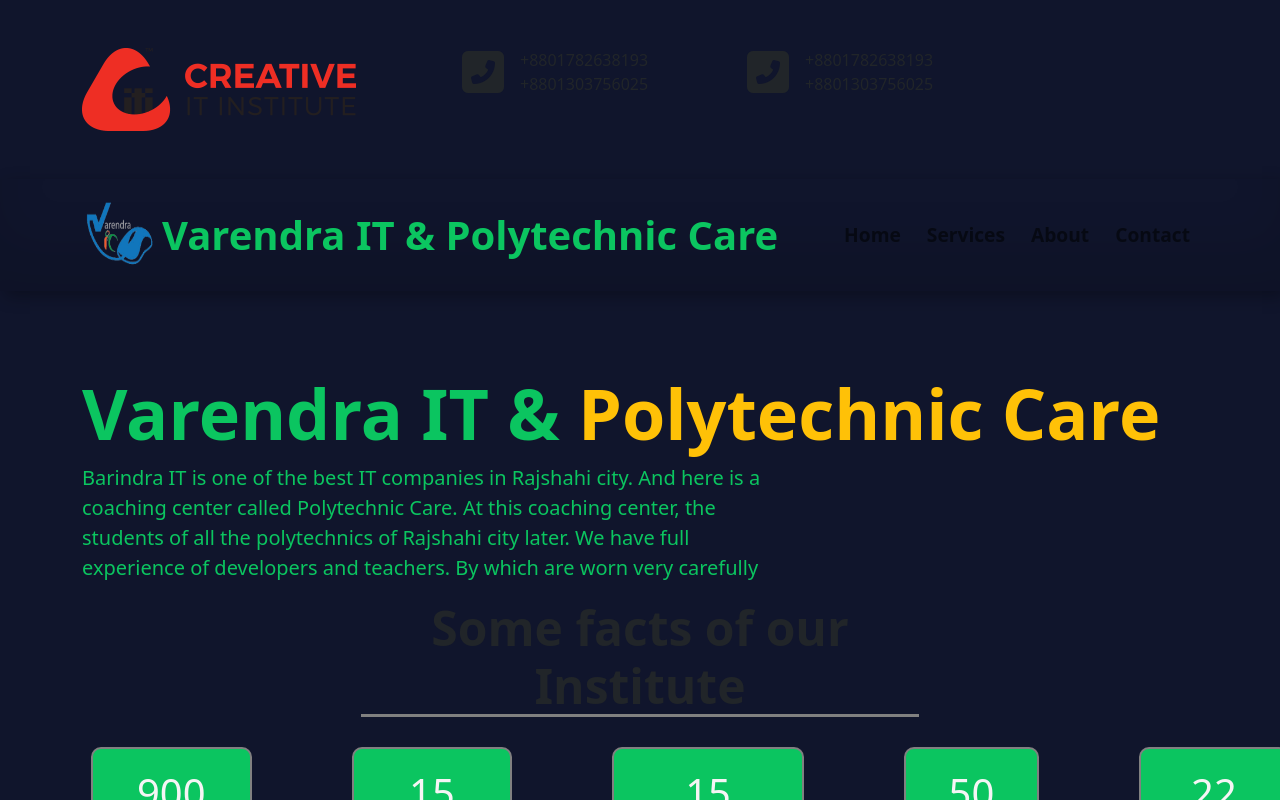
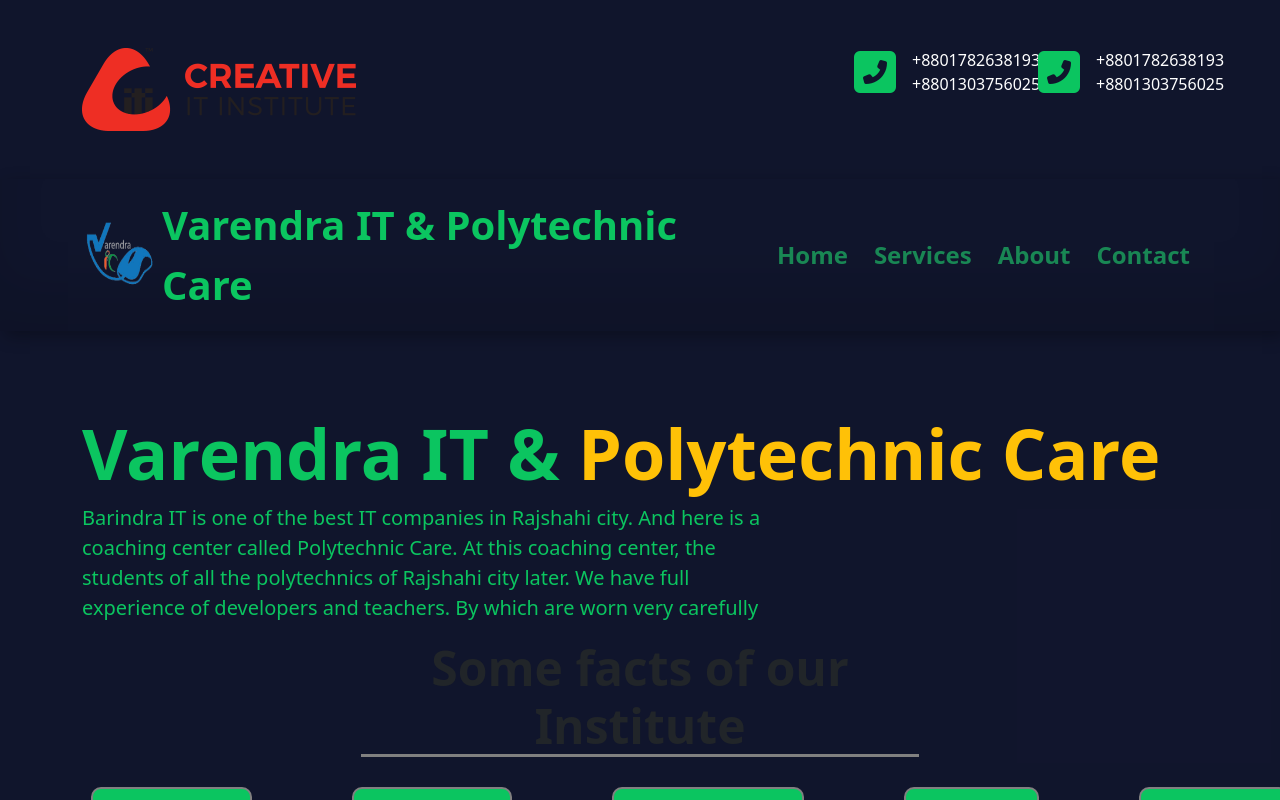
Before and after one commit to Mohon45/Varendra-IT-Polytechnic-Care, a React (Create React App) app: page / in a window 1280 px wide. Shown: the top 800 px of the page. Built offline with nearby package versions, Linux system fonts and the light colour scheme.

Commit message:
top bar Done

```diff
--- a/src/components/Header/Header.css
+++ b/src/components/Header/Header.css
@@ -9,9 +9,13 @@
 }
 .nav-link {
   text-decoration: none;
-  font-size: 1.2rem;
+  font-size: 1.5rem;
   margin-left: 10px;
   font-weight: bold;
+  border-radius: 10px;
+}
+.nav-item {
+  color: #0bc560;
 }
 .nav-link:hover {
   background-color: #0bc560;
--- a/src/components/Header/Header.js
+++ b/src/components/Header/Header.js
@@ -25,18 +25,18 @@
                         </Navbar>
 
 
-                        <Nav className="justify-content-end " activeKey="/home">
+                        <Nav className="justify-content-end" activeKey="/home">
                             <Nav.Item>
-                                <NavLink className="nav-link" to="/home">Home</NavLink>
+                                <NavLink className="nav-link text-success" to="/home">Home</NavLink>
                             </Nav.Item>
                             <Nav.Item>
-                                <NavLink className="nav-link" to="/service">Services</NavLink>
+                                <NavLink className="nav-link text-success" to="/service">Services</NavLink>
                             </Nav.Item>
                             <Nav.Item>
-                                <NavLink className="nav-link" to="/about">About</NavLink>
+                                <NavLink className="nav-link text-success" to="/about">About</NavLink>
                             </Nav.Item>
                             <Nav.Item>
-                                <NavLink className="nav-link" to="/contact">Contact</NavLink>
+                                <NavLink className="nav-link text-success" to="/contact">Contact</NavLink>
                             </Nav.Item>
                         </Nav>
                     </Container>
--- a/src/components/Header/Topbar/Topbar.css
+++ b/src/components/Header/Topbar/Topbar.css
@@ -0,0 +1,4 @@
+.top-icon {
+  /* background-color: aqua; */
+  color: #0bc560;
+}
--- a/src/components/Header/Topbar/Topbar.js
+++ b/src/components/Header/Topbar/Topbar.js
@@ -1,20 +1,22 @@
 import React from 'react';
+import  './Topbar.css';
 import { Container } from 'react-bootstrap';
 import topbarLogo from '../../../Images/logo1.png';
 
 const Topbar = () => {
     return (
         <Container>
-            <div className='row py-5'>
+            <div className='row py-5 d-flex justify-content-between'>
                 <div className='col-md-4'>
                     <img src={topbarLogo} alt="" />
                 </div>
+                <div className='col-md-8 row justify-content-end'>
                     <div className='col-md-3'>
                         <div className='d-flex align-items-center'>
                             <div>
-                            <i class="fas fa-phone-square-alt fa-3x"></i>
+                                <i class="top-icon fas fa-phone-square-alt fa-3x"></i>
                             </div>
-                        <div className='ms-3'>
+                            <div className='ms-3 text-white'>
                                 <p className='m-0'>+8801782638193</p>
                                 <p className='m-0'>+8801303756025</p>
                             </div>
@@ -23,11 +25,12 @@
                     <div className='col-md-3'>
                         <div className='d-flex'>
                             <div>
-                            <i class="fas fa-phone-square-alt fa-3x"></i>
+                                <i class="top-icon fas fa-phone-square-alt fa-3x"></i>
                             </div>
-                        <div className='ms-3'>
+                            <div className='ms-3 text-white'>
                                 <p className='m-0'>+8801782638193</p>
                                 <p className='m-0'>+8801303756025</p>
+                            </div>
                         </div>
                     </div>
                 </div>
```
Lines whose indentation alone changed are shown as unchanged.
